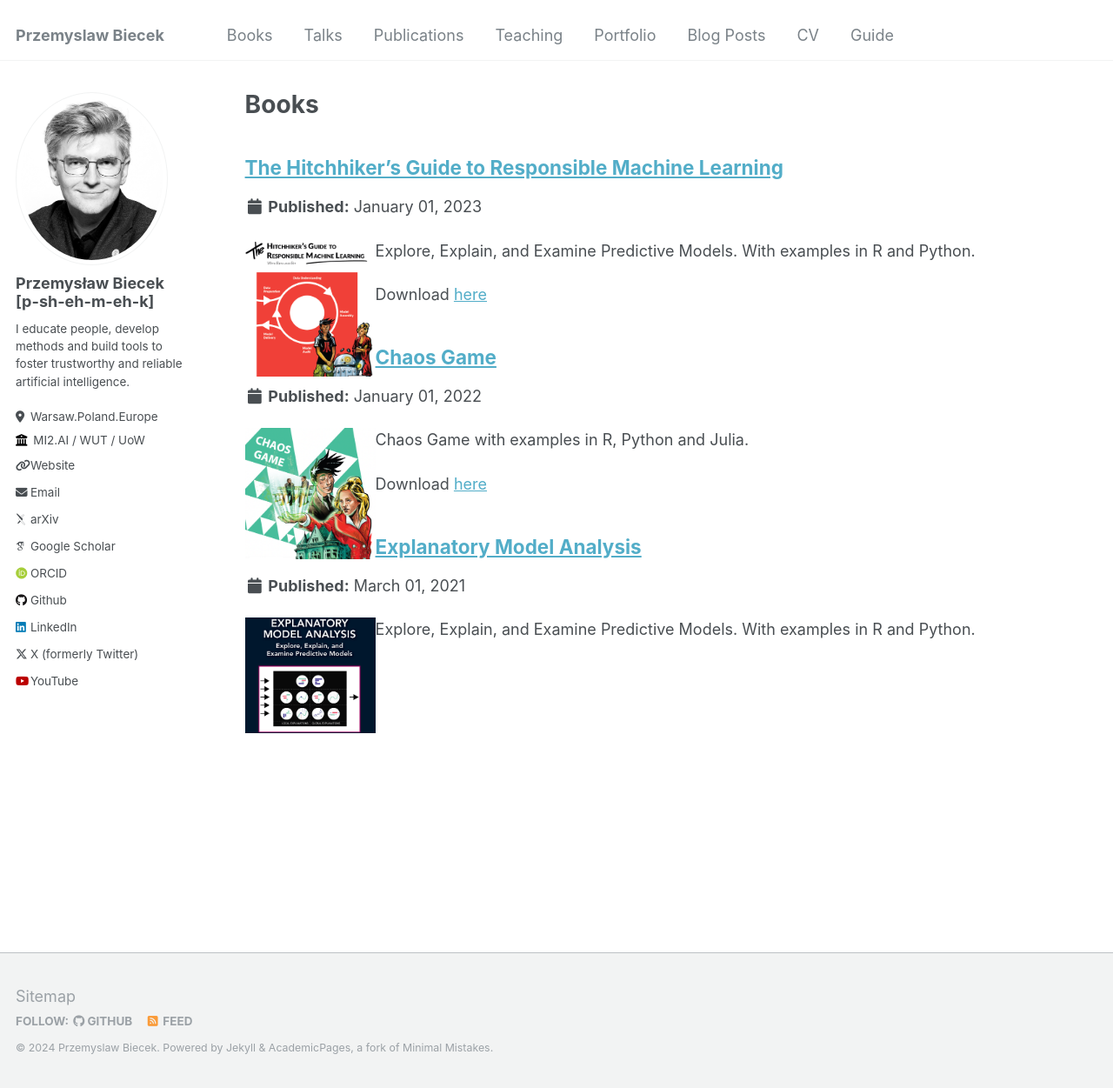
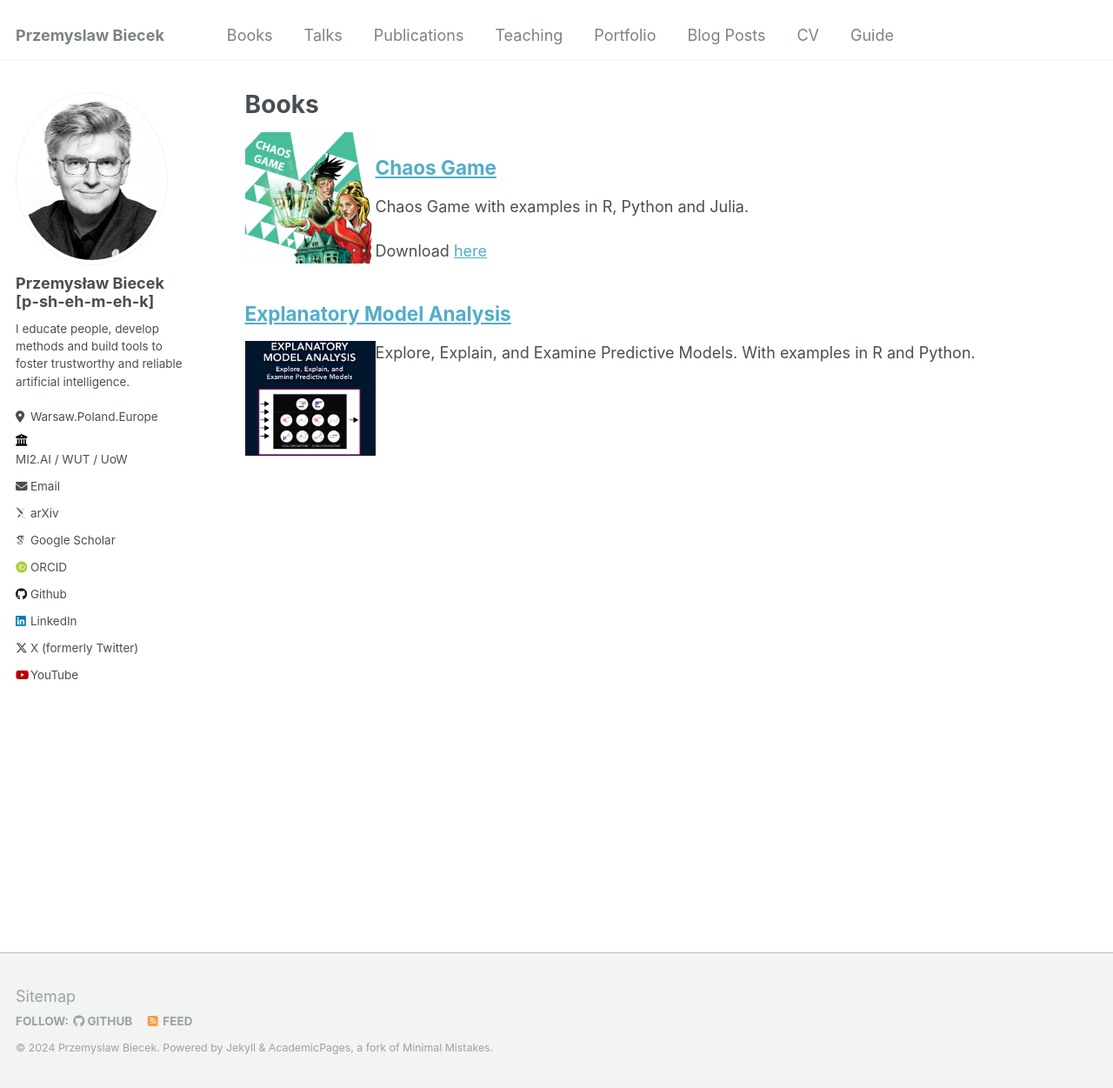
Before and after one commit to pbiecek/pbiecek.github.io, a Jekyll site: the page built from _pages/books.md, in a window 1280 px wide and 1251 px high. Shown: the whole window at 87% size. Built offline with Jekyll 4.4.1, drawn with Linux system fonts in a browser that asks for light colours; some web fonts are replaced; a file with an impossible date is left out.

Commit message:
test book icon

```diff
--- a/_config.yml
+++ b/_config.yml
@@ -26,8 +26,8 @@
   pronouns         : # example: "he/him"
   bio              : "I educate people, develop methods and build tools to foster trustworthy and reliable artificial intelligence."
   location         : "Warsaw.Poland.Europe"
-  employer         : "MI2.AI / WUT / UoW"
-  uri              : "https://mi2.ai/"
+  employer         : "<a href='https://mi2.ai/'>MI2.AI / WUT / UoW</a>"
+  uri              : # "https://mi2.ai/"
   email            : "przemyslaw.biecek at gmail.com"
 
   # Academic websites
--- /dev/null
+++ b/_includes/archive-single-book.html
@@ -0,0 +1,66 @@
+{% include base_path %}
+
+<img src='{{ post.icon }}' align='left' width='150'>
+
+{% if post.header.teaser %}
+  {% capture teaser %}{{ post.header.teaser }}{% endcapture %}
+{% else %}
+  {% assign teaser = site.teaser %}
+{% endif %}
+
+{% if post.id %}
+  {% assign title = post.title | markdownify | remove: "<p>" | remove: "</p>" %}
+{% else %}
+  {% assign title = post.title %}
+{% endif %}
+
+<div class="{{ include.type | default: "list" }}__item">
+  <article class="archive__item" itemscope itemtype="http://schema.org/CreativeWork">
+    {% if include.type == "grid" and teaser %}
+      <div class="archive__item-teaser">
+        <img src=
+          {% if teaser contains "://" %}
+            "{{ teaser }}"
+          {% else %}
+            "{{ teaser | prepend: "/images/" | prepend: base_path }}"
+          {% endif %}
+          alt="">
+      </div>
+    {% endif %}
+
+    <h2 class="archive__item-title" itemprop="headline">
+      {% if post.link %}
+        <a href="{{ post.link }}">{{ title }}</a> <a href="{{ base_path }}{{ post.url }}" rel="permalink"><i class="fa fa-link" aria-hidden="true" title="permalink"></i><span class="sr-only">Permalink</span></a>
+      {% else %}
+        <a href="{{ base_path }}{{ post.url }}" rel="permalink">{{ title }}</a>
+      {% endif %}
+    </h2>
+
+    {% if post.read_time %}
+      <p class="page__meta"><i class="fa fa-clock-o" aria-hidden="true"></i> {% include read-time.html %}</p>
+    {% endif %}
+
+        {% if post.collection == 'teaching' %}
+          <p> {{ post.type }}, <i>{{ post.venue }}</i>, {{ post.date | default: "1900-01-01" | date: "%Y" }} </p>
+        {% elsif post.collection == 'publications' %}
+          <p>Published in <i>{{ post.venue }}</i>, {{ post.date | default: "1900-01-01" | date: "%Y" }} </p>
+        {% elsif post.date %}
+         <!--p class="page__date"><strong><i class="fa fa-fw fa-calendar" aria-hidden="true"></i> {{ site.data.ui-text[site.locale].date_label | default: "Published:" }}</strong> <time datetime="{{ post.date | default: "1900-01-01" | date_to_xmlschema }}">{{ post.date | default: "1900-01-01" | date: "%B %d, %Y" }}</time></p-->
+        {% endif %}
+
+    {% if post.excerpt and site.read_more != 'enabled' %}
+    <p class="archive__item-excerpt" itemprop="description">{{ post.excerpt | markdownify }}</p>
+    {% elsif post.excerpt and site.read_more == 'enabled' %}
+    <p class="archive__item-excerpt" itemprop="description"><p>{{ post.excerpt | markdownify | remove: '<p>' | remove: '</p>' }}<strong><a href="{{ base_path }}{{ post.url }}" rel="permalink"> Read more</a></strong></p></p>
+    {% endif %}
+
+    {% if post.citation and post.paperurl %}
+      <p>Recommended citation: {{ post.citation }} <a href="{{ post.paperurl }}">{{ post.paperurl }}</a></p>
+    {% elsif post.citation %}
+      <p>Recommended citation: {{ post.citation }} </p>
+    {% elsif post.paperurl %}
+      <p class="wordwrap">Download <a href=" {{ post.paperurl }} ">here</a></p>
+    {% endif %}
+
+  </article>
+</div>
--- a/_pages/books.md
+++ b/_pages/books.md
@@ -8,5 +8,5 @@
 {% include base_path %}
 
 {% for post in site.books reversed %}
-  {% include archive-single.html %}
+  {% include archive-single-book.html %}
 {% endfor %}
```
Also changed, not shown: _books/2022-chaos.md (+2 -1 lines), _books/2023-rml.md (+4 -2 lines).
